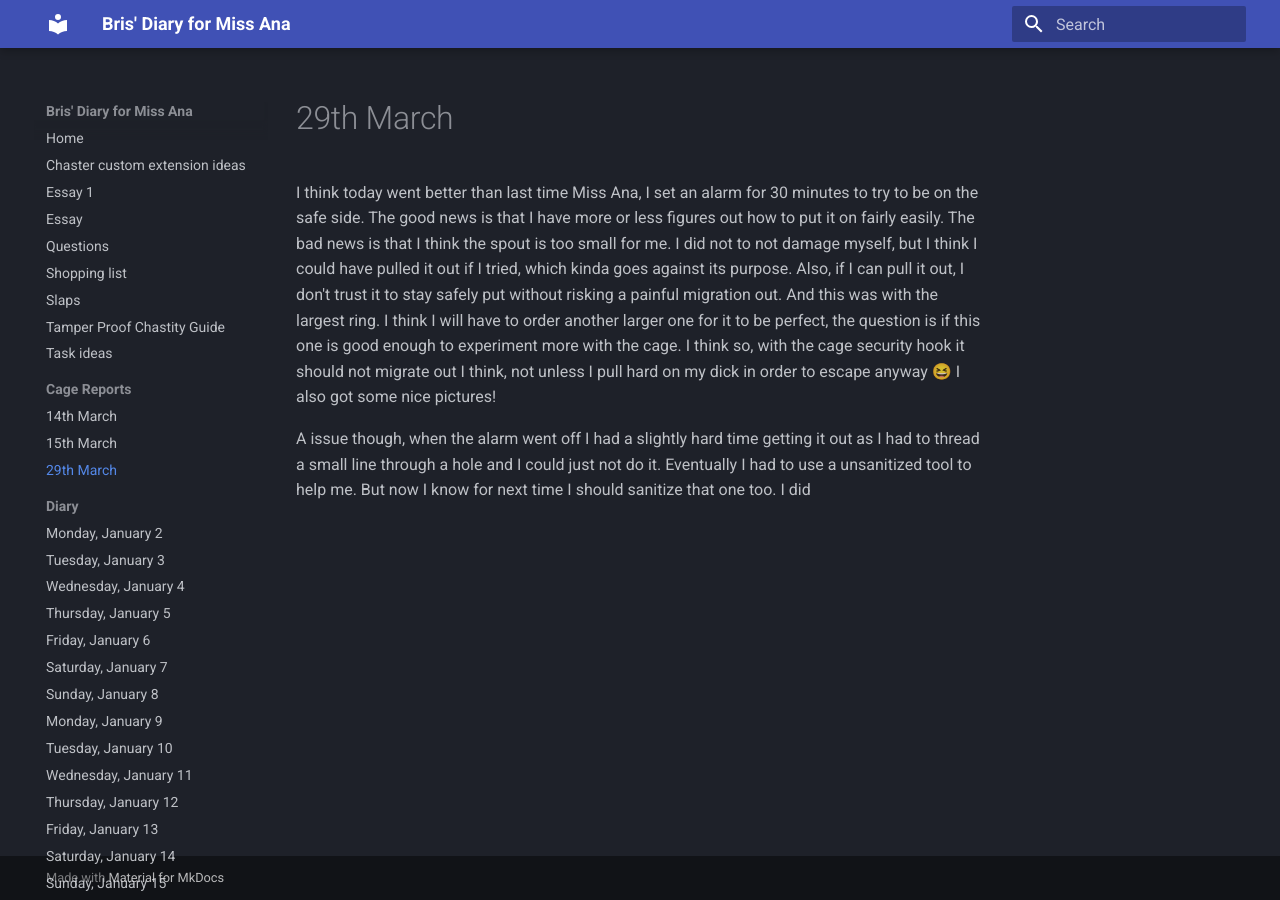
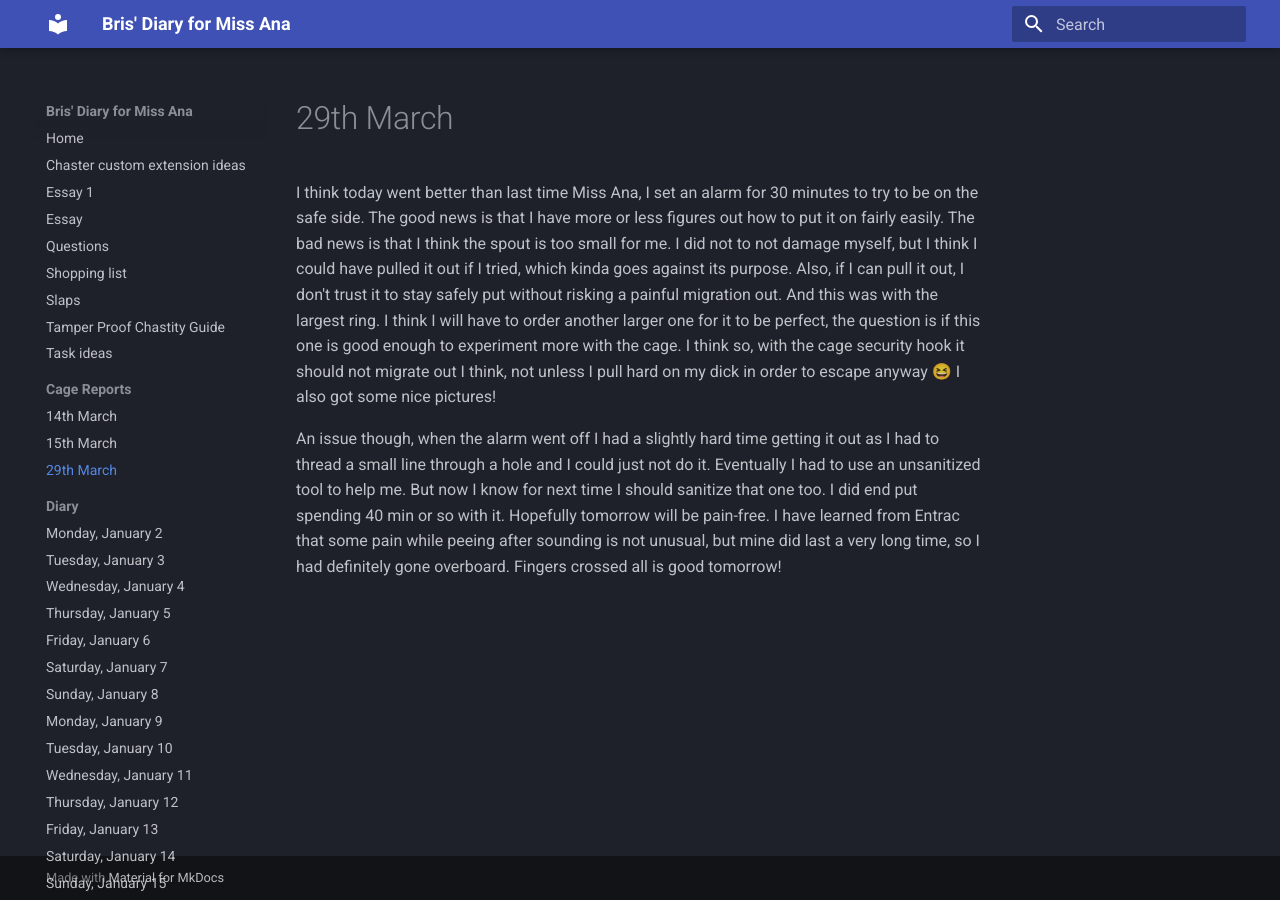
Before and after one commit to bris00/DFMA, an MkDocs documentation site: the page built from diary/Cage Reports/29th March.md, in a window 1280 px wide. Built offline with MkDocs 1.6.1 and Material for MkDocs 9.7.7, drawn with Linux system fonts in a browser that asks for light colours.

Commit message:
vault backup: 2023-03-29 20:52:10
Affected files:
diary/Cage Reports/29th March.md

```diff
--- a/diary/Cage Reports/29th March.md
+++ b/diary/Cage Reports/29th March.md
@@ -1,3 +1,3 @@
 I think today went better than last time Miss Ana, I set an alarm for 30 minutes to try to be on the safe side. The good news is that I have more or less figures out how to put it on fairly easily. The bad news is that I think the spout is too small for me. I did not to not damage myself, but I think I could have pulled it out if I tried, which kinda goes against its purpose. Also, if I can pull it out, I don't trust it to stay safely put without risking a painful migration out. And this was with the largest ring. I think I will have to order another larger one for it to be perfect, the question is if this one is good enough to experiment more with the cage. I think so, with the cage security hook it should not migrate out I think, not unless I pull hard on my dick in order to escape anyway 😆 I also got some nice pictures!
 
-A issue though, when the alarm went off I had a slightly hard time getting it out as I had to thread a small line through a hole and I could just not do it. Eventually I had to use a unsanitized tool to help me. But now I know for next time I should sanitize that one too. I did
+An issue though, when the alarm went off I had a slightly hard time getting it out as I had to thread a small line through a hole and I could just not do it. Eventually I had to use an unsanitized tool to help me. But now I know for next time I should sanitize that one too. I did end put spending 40 min or so with it. Hopefully tomorrow will be pain-free. I have learned from Entrac that some pain while peeing after sounding is not unusual, but mine did last a very long time, so I had definitely gone overboard. Fingers crossed all is good tomorrow!
```
